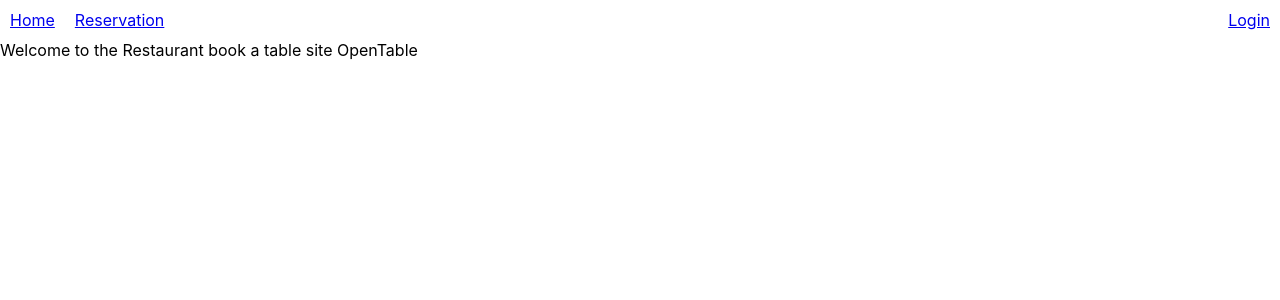
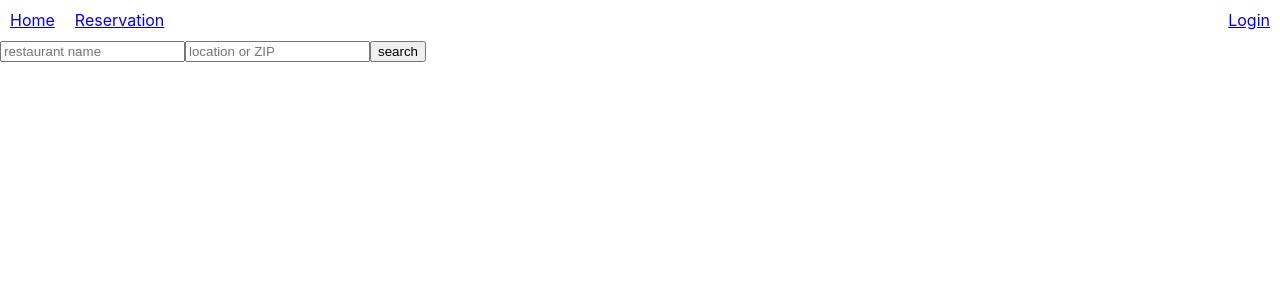
Before and after one commit to fabian-s-123/OpenTable_FrontEnd, a React (Create React App) app: page / in a window 1280 px wide. Shown: the top 300 px of the page. Built offline with nearby package versions, Linux system fonts and the light colour scheme.

Commit message:
update searchBar

```diff
--- a/src/components/SearchBars/SearchBars.components.tsx
+++ b/src/components/SearchBars/SearchBars.components.tsx
@@ -1,11 +1,38 @@
 import React, { Component } from 'react'
 import "./SearchBars.components.css"
+import HttpService, { HTTPMETHOD } from '../../services/http.services';
 
-export default class SearchBars extends Component {
+export default class SearchBars extends Component<{}, { data: any }> {
+
+    constructor(props: any) {
+        super(props);
+
+        this.state = {
+            data: null
+        }
+
+        this.loadRestaurantData = this.loadRestaurantData.bind(this)
+    }
+
+    loadRestaurantData() {
+        HttpService.request(HTTPMETHOD.GET, '/restaurants')
+            .then(data => this.setState({ data: data.data }));
+    }
+
     render() {
         return (
             <div>
-
+                <input type="restaurant-name" placeholder="restaurant name"/>
+                <input type="restaurant-location" placeholder="location or ZIP"/>
+                <button onClick={this.loadRestaurantData}>search</button>
+                <table>{this.state.data && this.state.data.map((item: any) => {
+                    return <tbody className="restaurant-item" key={item.id}>
+                        <tr>
+                            <td>{item.id}</td>
+                            <td>{item.name}</td>
+                        </tr>
+                    </tbody> })}
+                </table>
             </div>
         )
     }
--- a/src/pages/Home/Home.page.tsx
+++ b/src/pages/Home/Home.page.tsx
@@ -1,6 +1,7 @@
 import React, { Component } from 'react'
 import Topnav from "../../components/Topnav/Topnav.components"
 import LoginNav from '../../components/LoginNav/LoginNav.components'
+import SearchBars from '../../components/SearchBars/SearchBars.components'
 import "./Home.page.css"
 
 export default class Home extends Component {
@@ -12,10 +13,7 @@ export default class Home extends Component {
                     <Topnav />
                     <LoginNav />
                 </div>
-
-
-                Welcome to the Restaurant book a table site OpenTable
-
+                <SearchBars />
             </div>
 
         )
```
